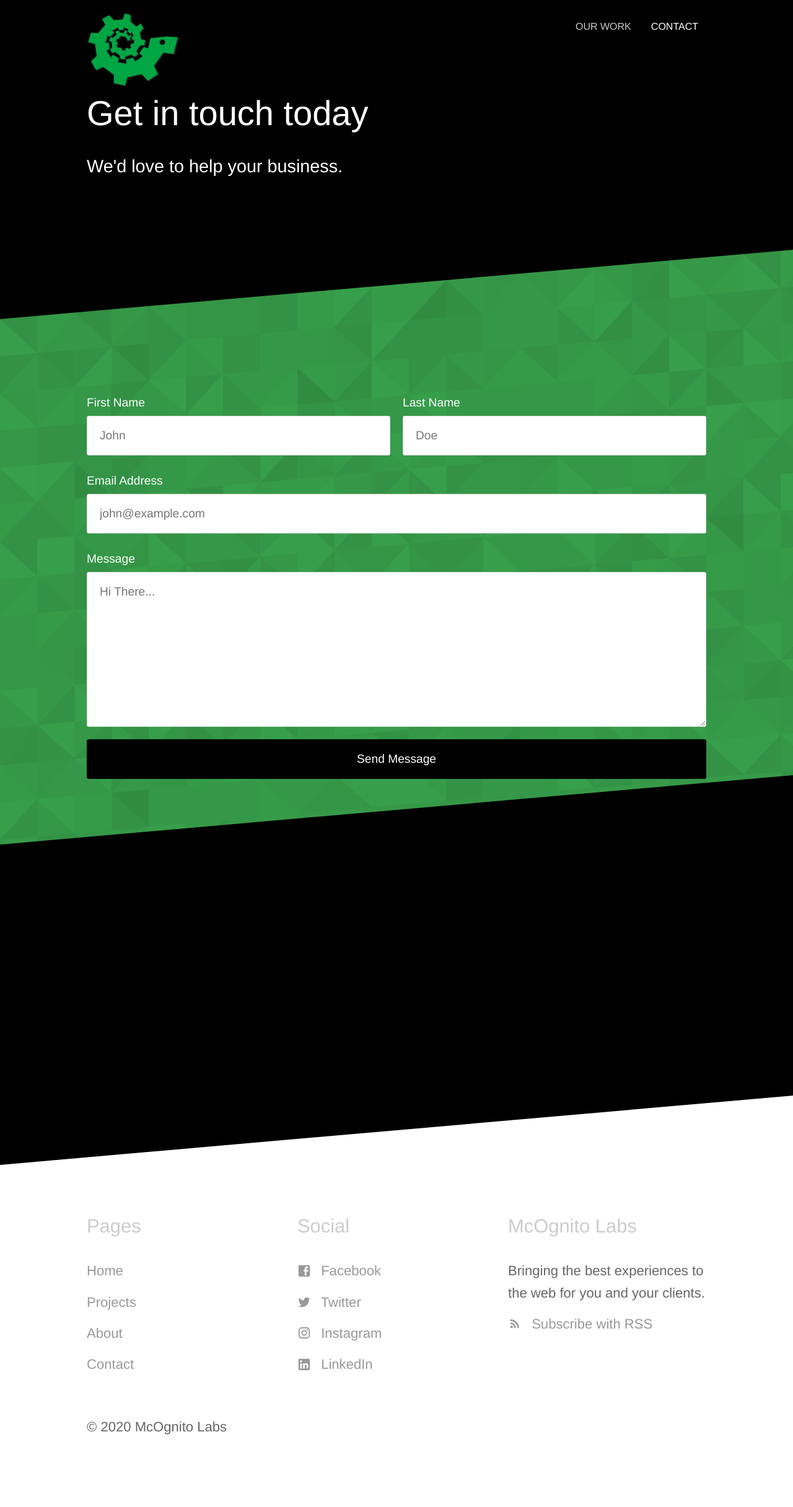
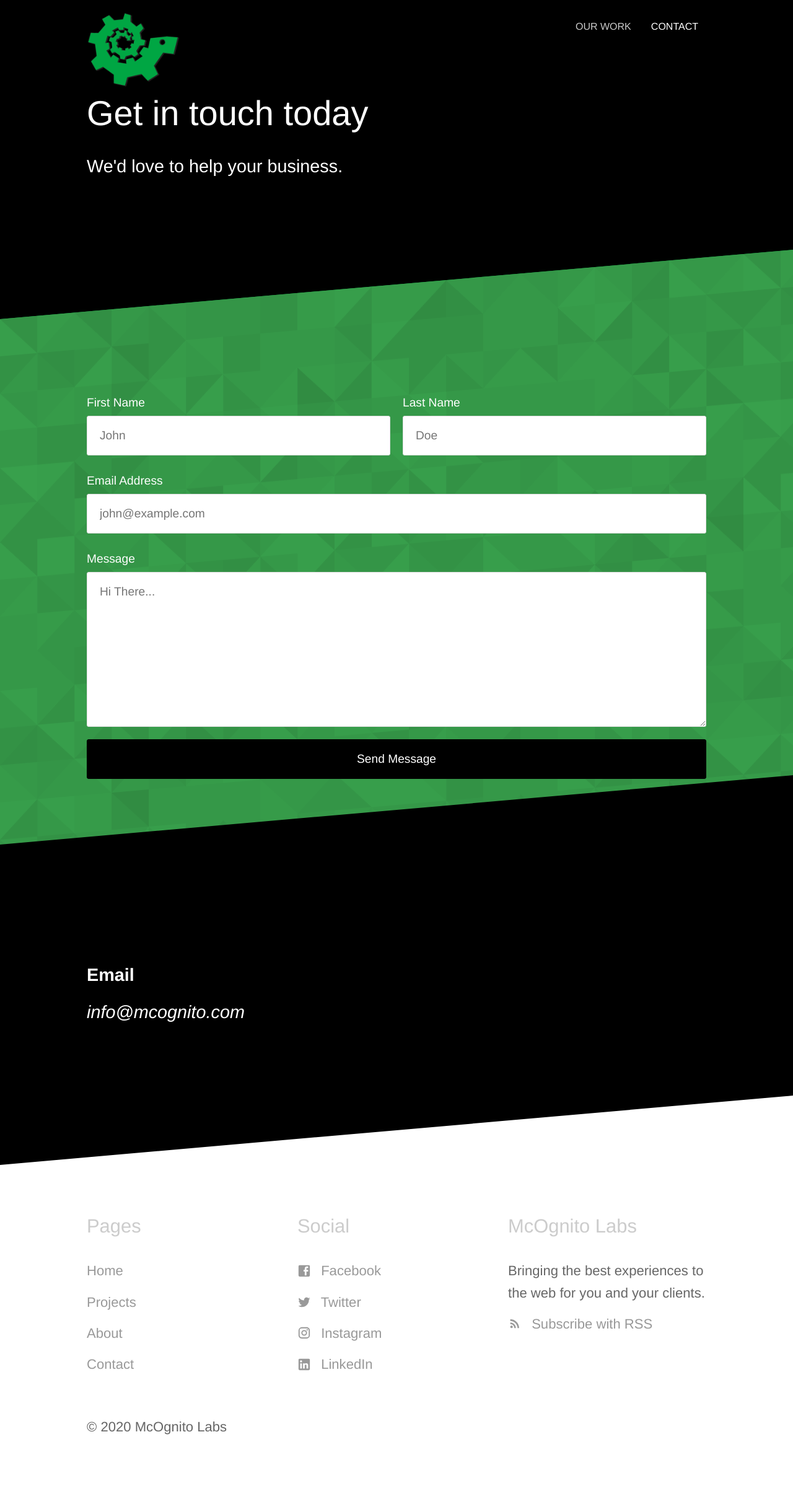
Before and after one commit to mCognitoLabs/mcognito.com, a Jekyll site: the page built from contact.html, in a window 1280 px wide. Shown: the whole page at 62% size. Built offline with Jekyll 4.4.1, drawn with Linux system fonts in a browser that asks for light colours.

Commit message:
Update contact.html

```diff
--- a/contact.html
+++ b/contact.html
@@ -36,7 +36,7 @@
 </section>
 
 
-<section class="hero2 diagonal">
+<section class="hero diagonal">
 	<div class="container">
 
 		<div>
```
